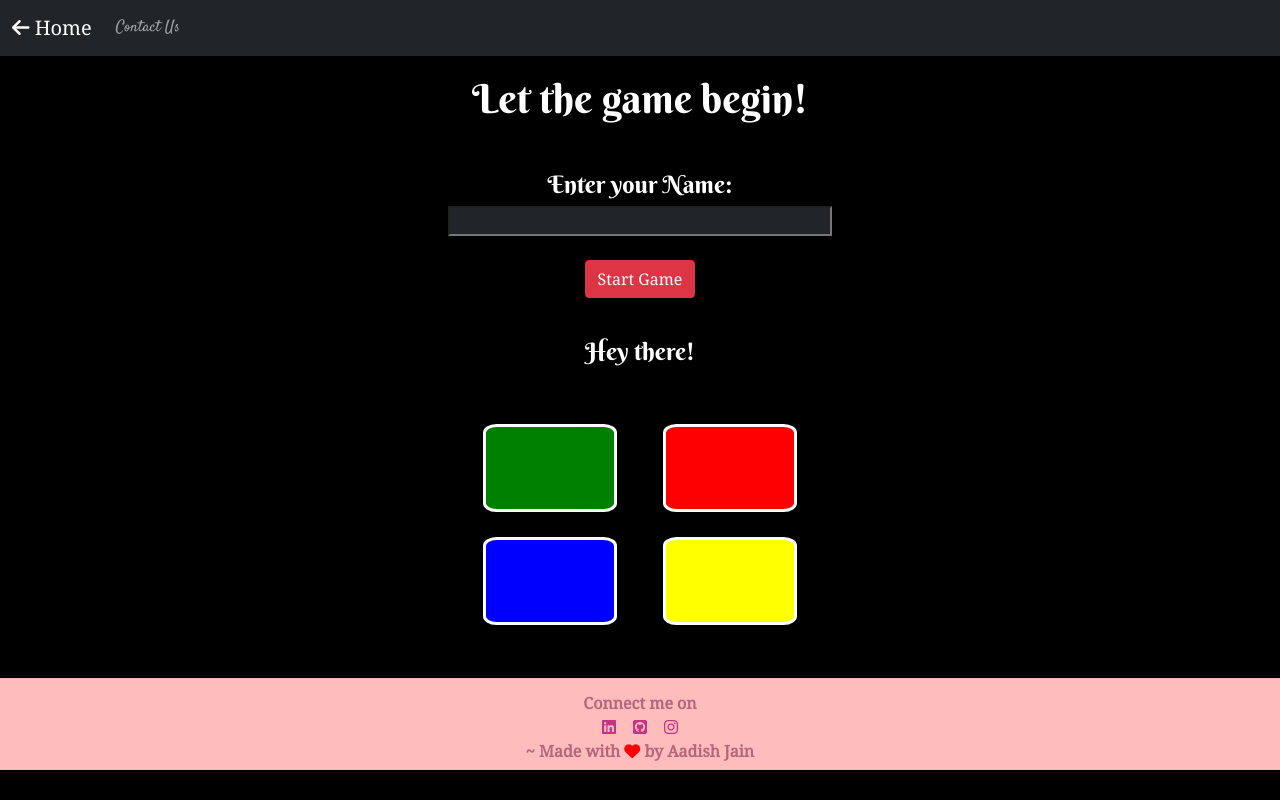
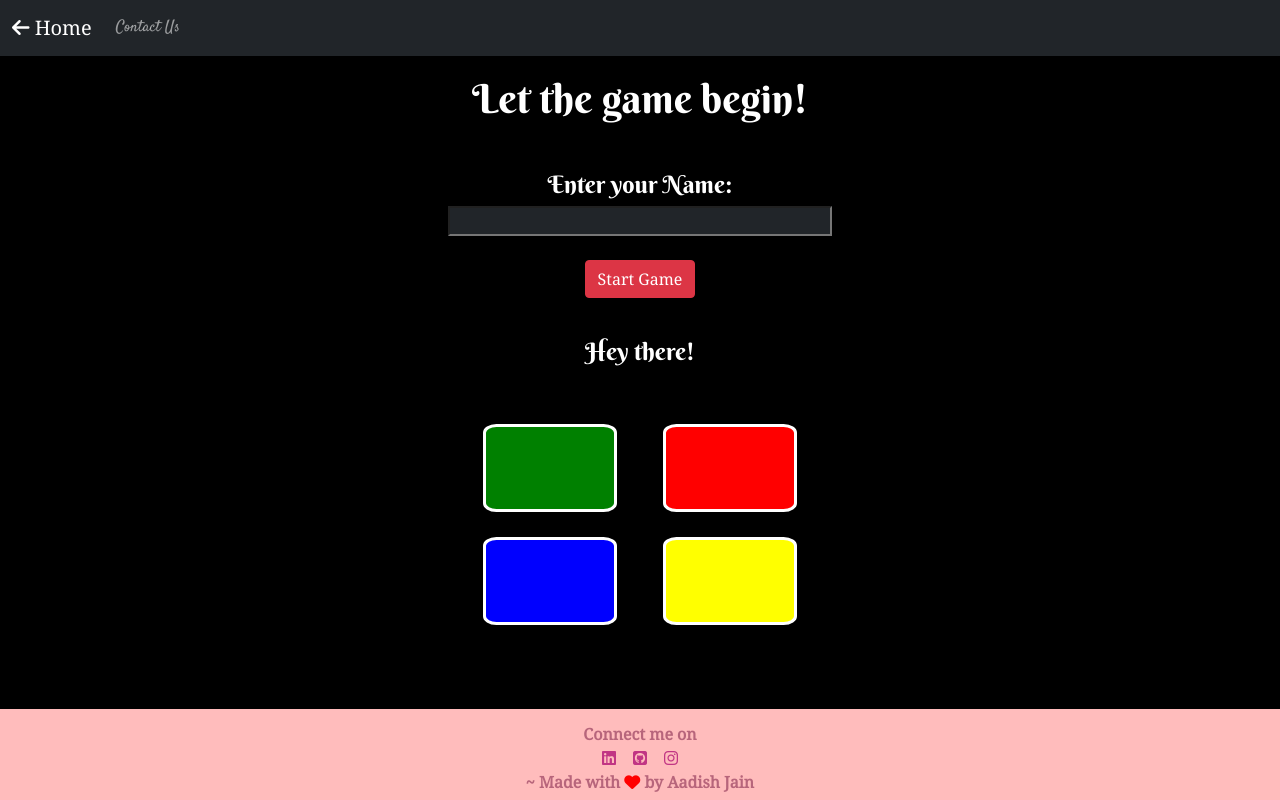
Before and after one commit to aadishJ01/Simon-Game, a plain HTML site: page game/game.html in a window 1280 px wide. Drawn offline with nearby package versions, Linux system fonts and the light colour scheme.

Commit message:
Position of footer is fixed

```diff
--- a/CSS/styles.css
+++ b/CSS/styles.css
@@ -7,7 +7,12 @@ body{
   background-color: black;
   color: white;
   font-family: 'Noto Serif', serif;
+  height: 100%;
   position: relative;
+}
+
+#body{
+  padding-bottom: 7rem;
 }
 
 #bottomSection{
@@ -64,14 +69,19 @@ h1,h2,h3,h4,h5,h6{
   font-family: 'Berkshire Swash', cursive;
 }
 
+#holder{
+  position: relative;
+  min-height: 100%;
+}
+
+html{
+  height: 100%;
+}
+
 input[type=text]{
   background-color: #212529;
   color: white;
   width: 30%;
-}
-
-.paddingBottom{
-  padding-bottom: 7rem;
 }
 
 .left{
--- a/game/game.html
+++ b/game/game.html
@@ -19,6 +19,10 @@
 </head>
 
 <body>
+
+  <div id="holder">
+
+    <div id="body">
       <nav class="navbar navbar-expand-lg navbar-dark bg-dark">
         <div class="container-fluid">
 
@@ -59,7 +63,7 @@
 
       </div>
 
-  <div class="paddingBottom">
+      <div class="">
 
         <h4 class="padding" id="level">Hey there!</h4>
 
@@ -83,6 +87,7 @@
         </div>
 
       </div>
+    </div>
 
     <div id="bottomSection">
 
@@ -100,6 +105,8 @@
 
     </div>
 
+  </div>
+
   <!-- jQuery -->
   <script src="https://ajax.googleapis.com/ajax/libs/jquery/3.6.0/jquery.min.js"></script>
   <!-- Bootstrap Script -->
```
Also changed, not shown: index.html (+9 -1 lines). Lines whose indentation alone changed are shown as unchanged.
